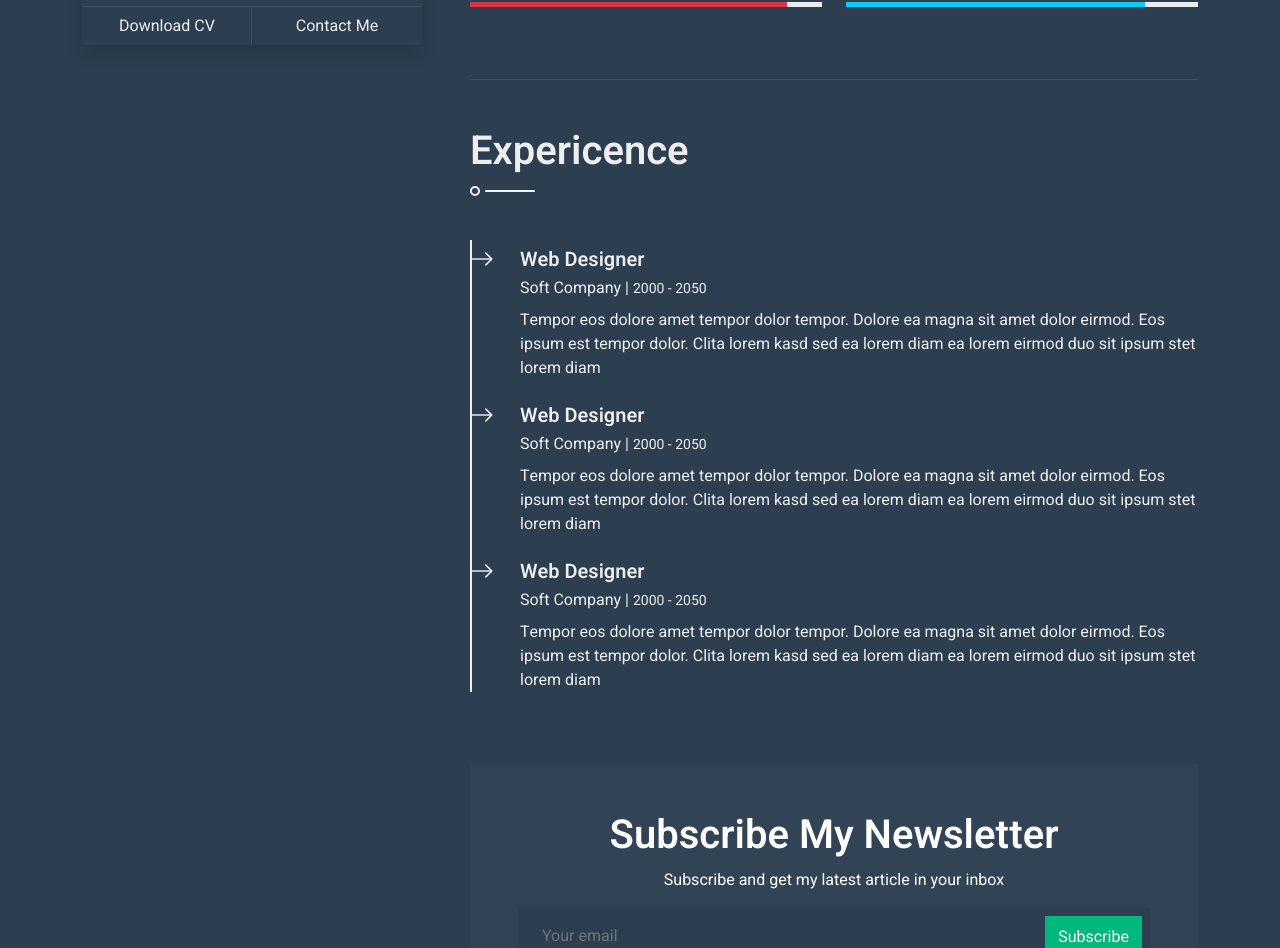
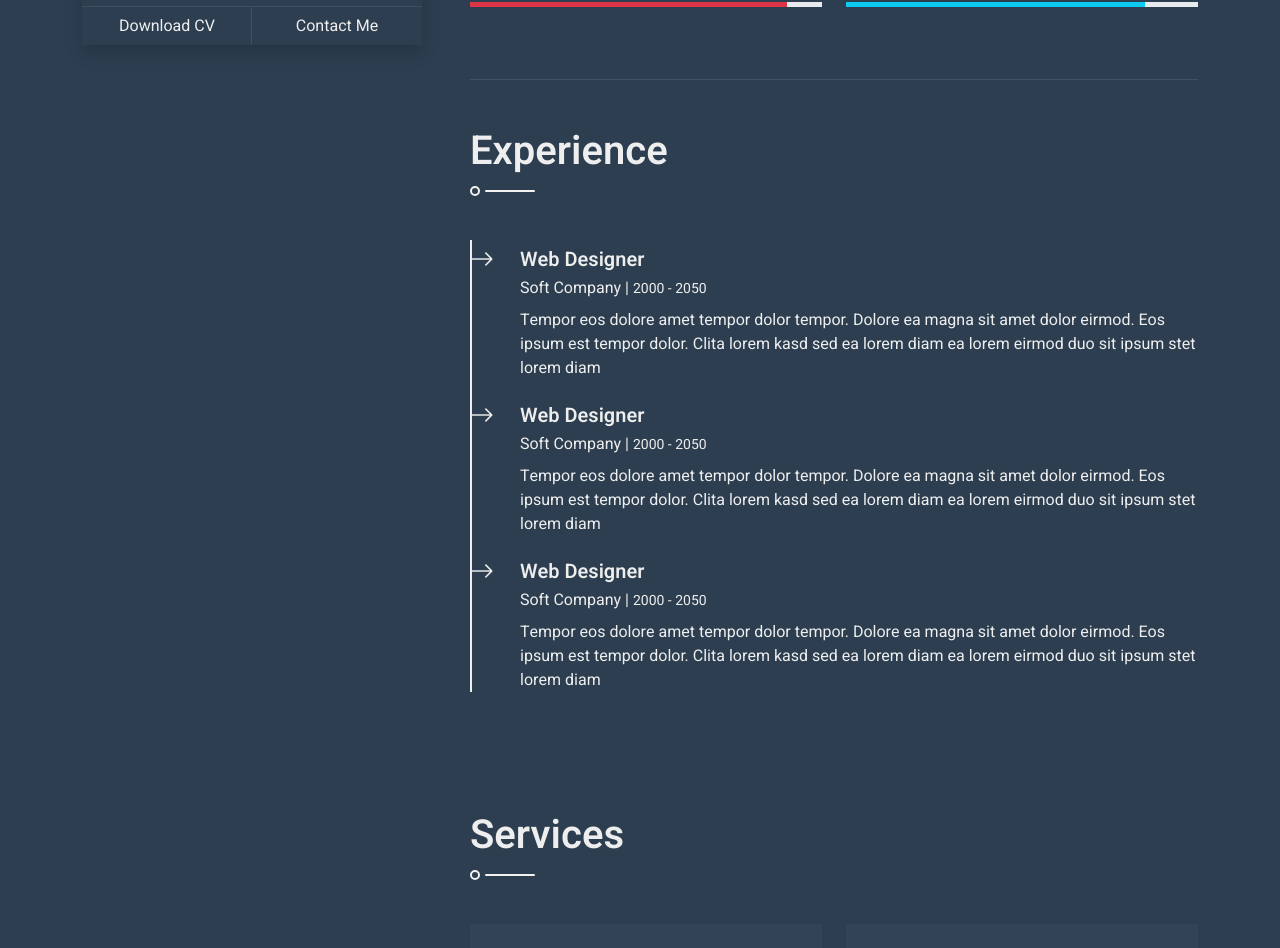
Before and after one commit to ferminlim2023/ferminlim2023.github.io, a plain HTML site: page index.html in a window 1280 px wide. Shown: the part 755-1703 px from the top of the page. Drawn offline with nearby package versions, Linux system fonts and the light colour scheme.

Commit message:
corrected errors

```diff
--- a/index.html
+++ b/index.html
@@ -193,7 +193,7 @@
 
                     <!-- Expericence Start -->
                     <section class="py-5 wow fadeInUp" data-wow-delay="0.1s">
-                        <h1 class="title pb-3 mb-5">Expericence</h1>
+                        <h1 class="title pb-3 mb-5">Experience</h1>
                         <div class="border-start border-2 border-light pt-2 ps-5">
                             <div class="position-relative mb-4">
                                 <span class="bi bi-arrow-right fs-4 text-light position-absolute" style="top: -5px; left: -50px;"></span>
@@ -218,7 +218,7 @@
                     <!-- Expericence End -->
 
                     <!-- Subscribe Start -->
-                    <section class="wow fadeInUp" data-wow-delay="0.1s">
+                    <!-- <section class="wow fadeInUp" data-wow-delay="0.1s">
                         <div class="bg-secondary text-center p-5">
                             <h1 class="text-white font-weight-bold">Subscribe My Newsletter</h1>
                             <p class="text-white">Subscribe and get my latest article in your inbox</p>
@@ -227,7 +227,7 @@
                                 <button type="button" class="btn btn-primary py-2 position-absolute top-0 end-0 mt-2 me-2">Subscribe</button>
                             </div>
                         </div>
-                    </section>
+                    </section> -->
                     <!-- Subscribe End -->
 
                     <!-- Services Start -->
```
